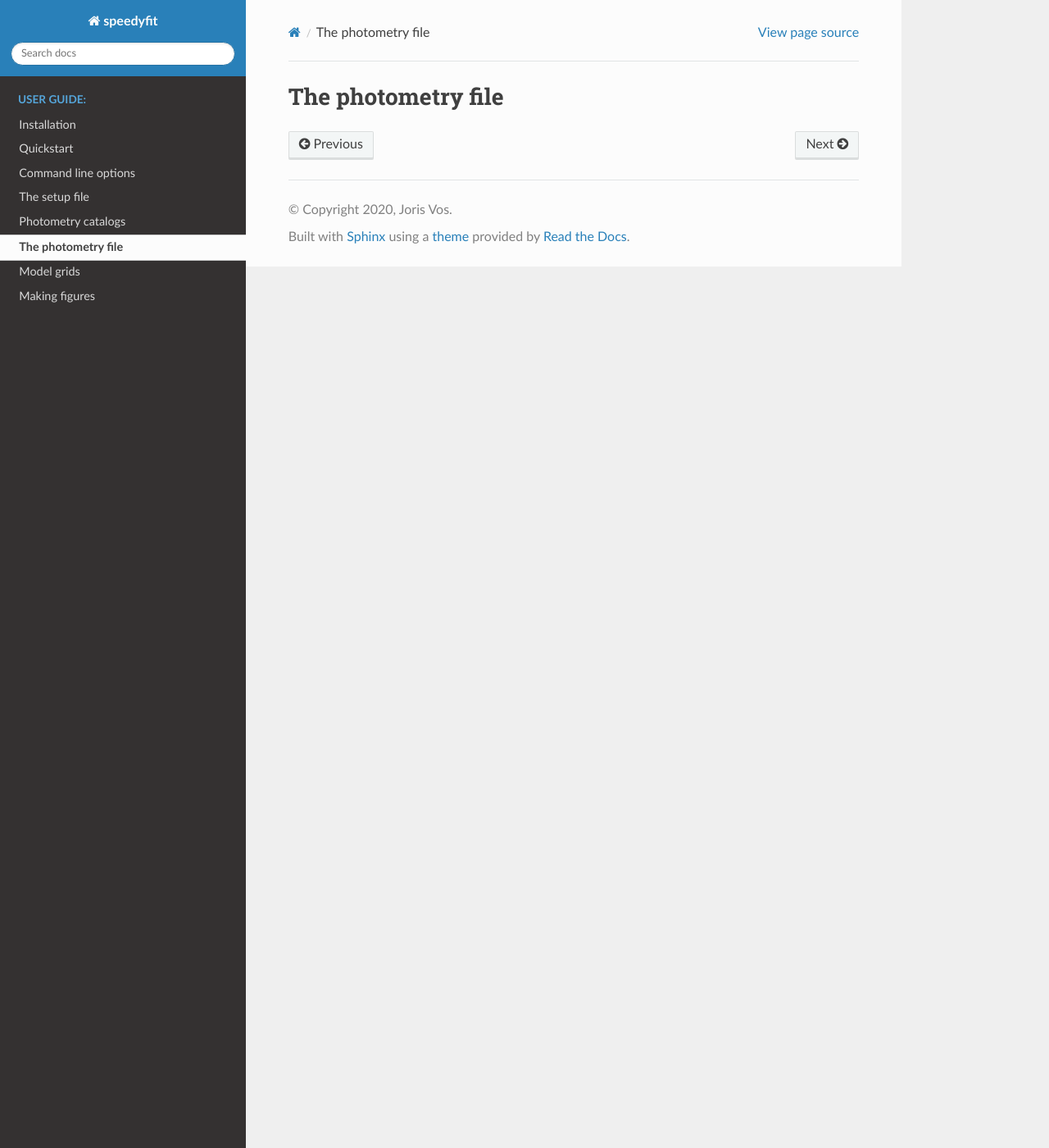
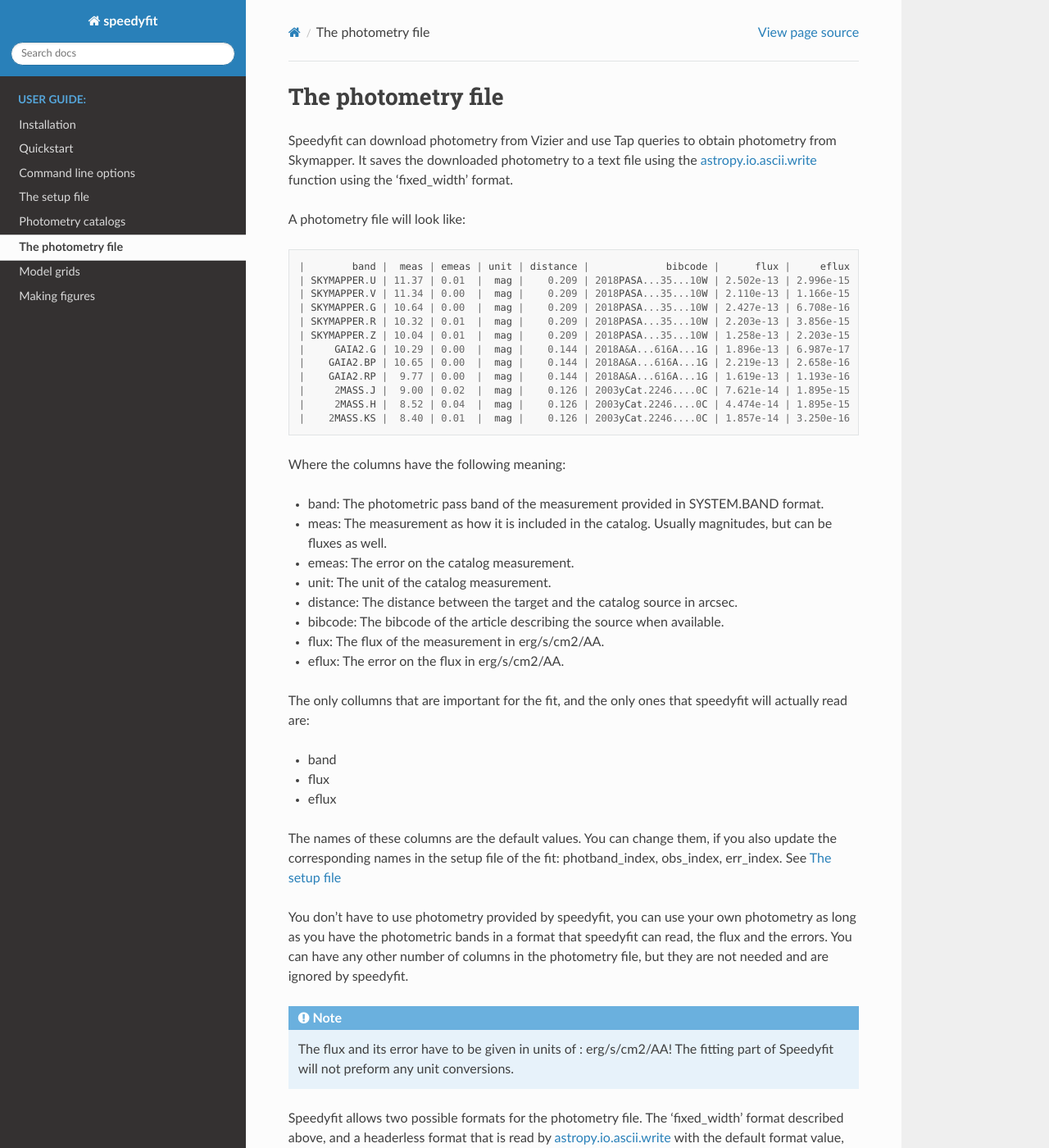
Before and after one commit to vosjo/speedyfit, a Sphinx documentation site: the page built from docs/userguide/photometry_file.rst, in a window 1280 px wide and 1400 px high. Shown: the whole window at 82% size. Built offline with Sphinx 7.4.7 and the Read the Docs theme 2.0.0, drawn with Linux system fonts in a browser that asks for light colours; some of the changed text lies outside the part shown.

Commit message:
Documentation: Extended the documentation on the the photometry file.

```diff
--- a/docs/userguide/photometry_file.rst
+++ b/docs/userguide/photometry_file.rst
@@ -1,2 +1,82 @@
 The photometry file
 ===================
+
+Speedyfit can download photometry from Vizier and use Tap queries to obtain photometry from Skymapper. It saves the
+downloaded photometry to a text file using the
+`astropy.io.ascii.write <https://docs.astropy.org/en/stable/api/astropy.io.ascii.write.html>`_ function using the
+'fixed_width' format.
+
+A photometry file will look like:
+
+.. code-block::
+
+    |        band |  meas | emeas | unit | distance |             bibcode |      flux |     eflux |
+    | SKYMAPPER.U | 11.37 | 0.01  |  mag |    0.209 | 2018PASA...35...10W | 2.502e-13 | 2.996e-15 |
+    | SKYMAPPER.V | 11.34 | 0.00  |  mag |    0.209 | 2018PASA...35...10W | 2.110e-13 | 1.166e-15 |
+    | SKYMAPPER.G | 10.64 | 0.00  |  mag |    0.209 | 2018PASA...35...10W | 2.427e-13 | 6.708e-16 |
+    | SKYMAPPER.R | 10.32 | 0.01  |  mag |    0.209 | 2018PASA...35...10W | 2.203e-13 | 3.856e-15 |
+    | SKYMAPPER.Z | 10.04 | 0.01  |  mag |    0.209 | 2018PASA...35...10W | 1.258e-13 | 2.203e-15 |
+    |     GAIA2.G | 10.29 | 0.00  |  mag |    0.144 | 2018A&A...616A...1G | 1.896e-13 | 6.987e-17 |
+    |    GAIA2.BP | 10.65 | 0.00  |  mag |    0.144 | 2018A&A...616A...1G | 2.219e-13 | 2.658e-16 |
+    |    GAIA2.RP |  9.77 | 0.00  |  mag |    0.144 | 2018A&A...616A...1G | 1.619e-13 | 1.193e-16 |
+    |     2MASS.J |  9.00 | 0.02  |  mag |    0.126 | 2003yCat.2246....0C | 7.621e-14 | 1.895e-15 |
+    |     2MASS.H |  8.52 | 0.04  |  mag |    0.126 | 2003yCat.2246....0C | 4.474e-14 | 1.895e-15 |
+    |    2MASS.KS |  8.40 | 0.01  |  mag |    0.126 | 2003yCat.2246....0C | 1.857e-14 | 3.250e-16 |
+
+Where the columns have the following meaning:
+
+- band: The photometric pass band of the measurement provided in SYSTEM.BAND format.
+- meas: The measurement as how it is included in the catalog. Usually magnitudes, but can be fluxes as well.
+- emeas: The error on the catalog measurement.
+- unit: The unit of the catalog measurement.
+- distance: The distance between the target and the catalog source in arcsec.
+- bibcode: The bibcode of the article describing the source when available.
+- flux: The flux of the measurement in erg/s/cm2/AA.
+- eflux: The error on the flux in erg/s/cm2/AA.
+
+The only collumns that are important for the fit, and the only ones that speedyfit will actually read are:
+
+- band
+- flux
+- eflux
+
+The names of these columns are the default values. You can change them, if you also update the corresponding names in
+the setup file of the fit: photband_index, obs_index, err_index. See :doc:`setup_file`
+
+You don't have to use photometry provided by speedyfit, you can use your own photometry as long as you have the
+photometric bands in a format that speedyfit can read, the flux and the errors. You can have any other number of columns
+in the photometry file, but they are not needed and are ignored by speedyfit.
+
+.. note::
+
+    The flux and its error have to be given in units of : erg/s/cm2/AA!
+    The fitting part of Speedyfit will not preform any unit conversions.
+
+Speedyfit allows two possible formats for the photometry file. The 'fixed_width' format described above, and a
+headerless format that is read by
+`astropy.io.ascii.write <https://docs.astropy.org/en/stable/api/astropy.io.ascii.write.html>`_ with the default format
+value, and assuming no header (data_start=0, header_start=None). In the headerless format, the position of the
+photometry band, flux and error needs to be specified as an integer.
+
+An example of a headerless photometry file is:
+
+.. code-block::
+
+    #    meas  e_meas flag unit   photband  source        cmeas       e_cmeas     cunit         bibcode            comments
+    # float64 float64 |S20 |S30   |S30      |S50          float64     float64     |S50          |S19               |S74
+      11.0835  0.0014 nan  mag    GAIA2.G   I/345/gaia2   9.37669e-14 9.37669e-16 erg/s/cm2/AA  2018yCat.1345....0G -
+      11.0258  0.0055 nan  mag    GAIA2.BP  I/345/gaia2   1.61477e-13 1.61477e-15 erg/s/cm2/AA  2018yCat.1345....0G -
+      11.0571   0.001 nan  mag    GAIA2.RP  I/345/gaia2   4.96983e-14 4.96983e-16 erg/s/cm2/AA  2018yCat.1345....0G -
+       11.123   0.012 nan  mag    APASS.B   II/336/apass9  2.2233e-13 2.45728e-15 erg/s/cm2/AA  2015AAS...22533616H -
+        11.17   0.009 nan  mag    APASS.V   II/336/apass9 1.23896e-13 1.23896e-15 erg/s/cm2/AA  2015AAS...22533616H -
+       11.063   0.033 nan  ABmag  APASS.G   II/336/apass9 1.86108e-13 5.65658e-15 erg/s/cm2/AA  2015AAS...22533616H -
+       11.251   0.013 nan  ABmag  APASS.R   II/336/apass9 8.73103e-14  1.0454e-15 erg/s/cm2/AA  2015AAS...22533616H -
+       11.377   0.028 nan  ABmag  APASS.I   II/336/apass9 5.41327e-14 1.39603e-15 erg/s/cm2/AA  2015AAS...22533616H -
+
+Where the columns of interest are the photband, cmeas and e_cmeas. To use this file you would specify:
+photband_index = 4, obs_index = 6, err_index = 7 in the setup file.
+
+.. note::
+
+    Headerless does not necessarily mean without a header. As long as the header is commented it is ignored by
+    speedyfit, and the file is considered headerless.
--- a/docs/userguide/setup_file.rst
+++ b/docs/userguide/setup_file.rst
@@ -64,7 +64,7 @@
 
 .. option:: photband_index (str or int)
 
-    The name or index of the column in the photometry file that contains the name of the photometric band. See
+    The name or index of the column in the photometry file that contains the names of the photometric bands. See
     :doc:`photometry_file` for more details.
 
 .. option:: obs_index (str or int)
```
